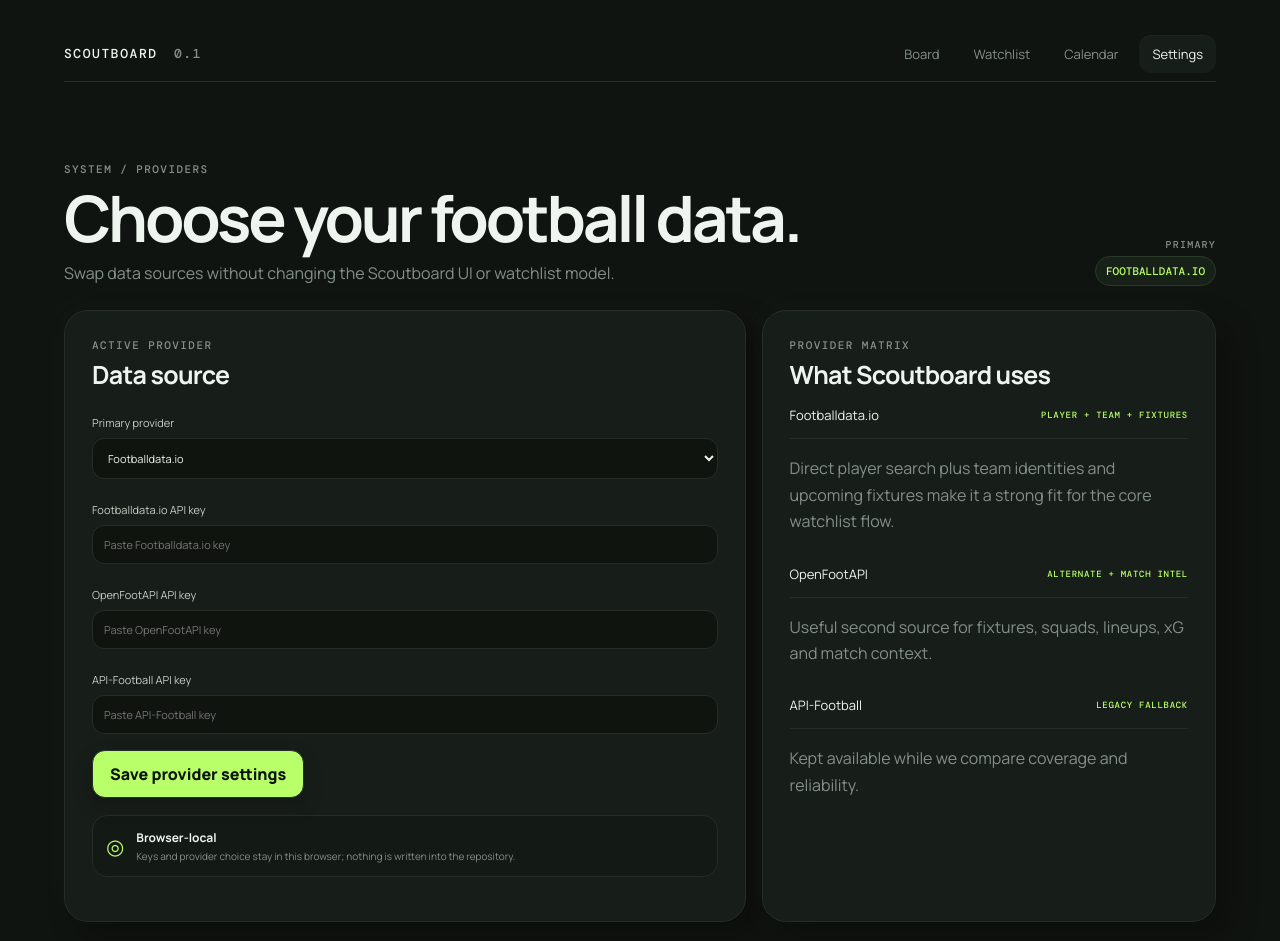
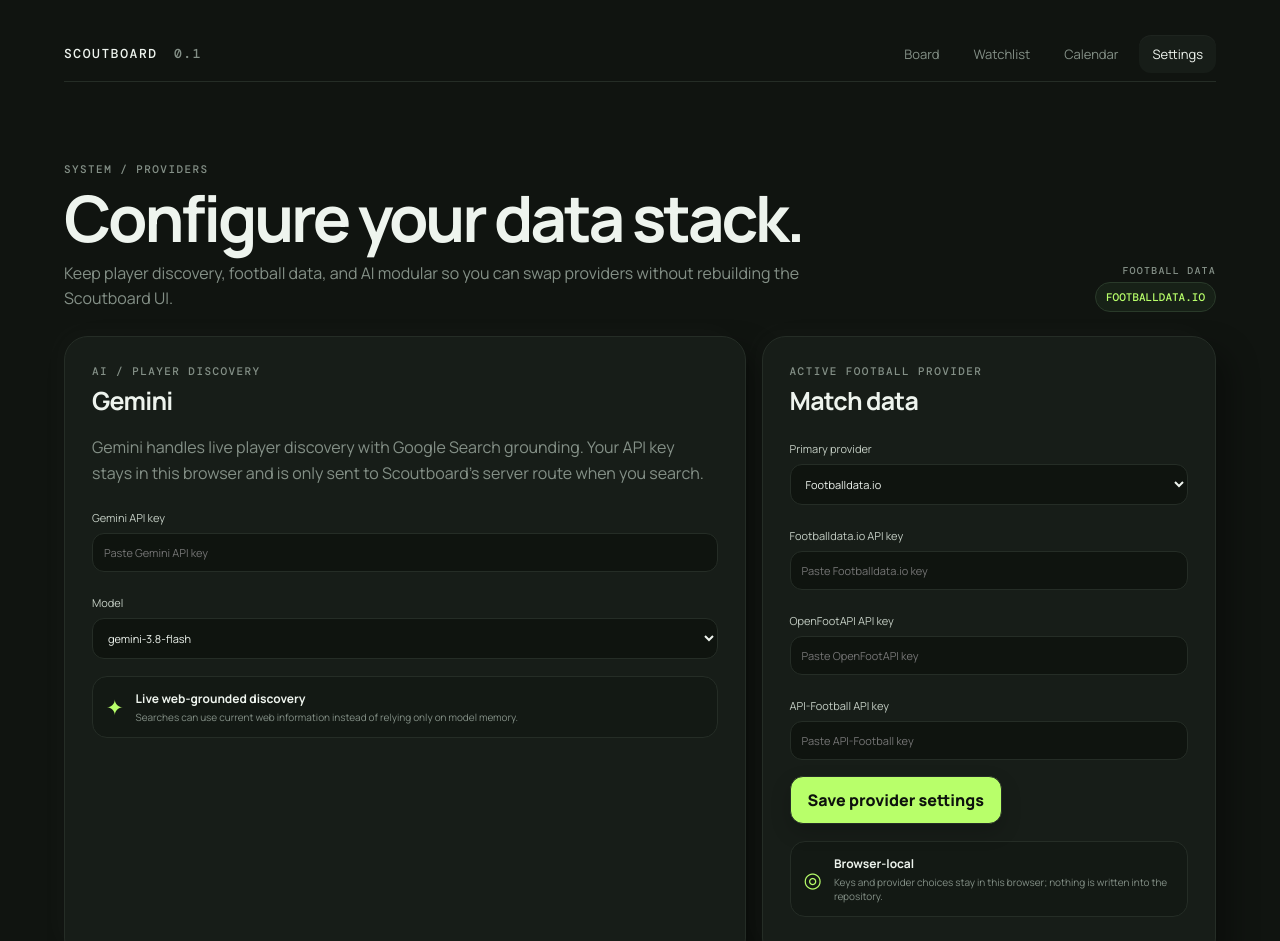
Before and after one commit to omaryazghi98-code/scoutboard, a Next.js app: page /settings in a window 1280 px wide. Shown: the top 941 px of the page. Built offline with nearby package versions, Linux system fonts and the light colour scheme.

Commit message:
feat(settings): add modular Gemini configuration

```diff
--- a/app/settings/page.tsx
+++ b/app/settings/page.tsx
@@ -3,24 +3,63 @@
 import { useEffect, useState } from 'react';
 
 const PROVIDER_KEY = 'scoutboard-provider';
+const GEMINI_KEY = 'scoutboard-gemini-key';
+const GEMINI_MODEL_KEY = 'scoutboard-gemini-model';
 const PROVIDER_KEYS = { footballdata: 'scoutboard-footballdata-key', openfoot: 'scoutboard-openfoot-key', 'api-football': 'scoutboard-api-football-key' } as const;
 type Provider = keyof typeof PROVIDER_KEYS;
+
+const models = ['gemini-3.8-flash', 'gemini-3.7-flash', 'gemini-3.5-flash', 'gemini-2.5-flash'];
 
 export default function SettingsPage() {
   const [provider, setProvider] = useState<Provider>('footballdata');
   const [keys, setKeys] = useState<Record<Provider, string>>({ footballdata: '', openfoot: '', 'api-football': '' });
+  const [geminiKey, setGeminiKey] = useState('');
+  const [geminiModel, setGeminiModel] = useState('gemini-3.8-flash');
   const [saved, setSaved] = useState(false);
 
-  useEffect(() => { try { const stored = window.localStorage.getItem(PROVIDER_KEY) as Provider | null; if (stored && PROVIDER_KEYS[stored]) setProvider(stored); setKeys({ footballdata: window.localStorage.getItem(PROVIDER_KEYS.footballdata) || '', openfoot: window.localStorage.getItem(PROVIDER_KEYS.openfoot) || '', 'api-football': window.localStorage.getItem(PROVIDER_KEYS['api-football']) || '' }); } catch {} }, []);
-  const save = () => { window.localStorage.setItem(PROVIDER_KEY, provider); (Object.keys(PROVIDER_KEYS) as Provider[]).forEach((name) => { const value = keys[name].trim(); if (value) window.localStorage.setItem(PROVIDER_KEYS[name], value); else window.localStorage.removeItem(PROVIDER_KEYS[name]); }); setSaved(true); window.setTimeout(() => setSaved(false), 1800); };
+  useEffect(() => {
+    try {
+      const stored = window.localStorage.getItem(PROVIDER_KEY) as Provider | null;
+      if (stored && PROVIDER_KEYS[stored]) setProvider(stored);
+      setKeys({ footballdata: window.localStorage.getItem(PROVIDER_KEYS.footballdata) || '', openfoot: window.localStorage.getItem(PROVIDER_KEYS.openfoot) || '', 'api-football': window.localStorage.getItem(PROVIDER_KEYS['api-football']) || '' });
+      setGeminiKey(window.localStorage.getItem(GEMINI_KEY) || '');
+      setGeminiModel(window.localStorage.getItem(GEMINI_MODEL_KEY) || 'gemini-3.8-flash');
+    } catch {}
+  }, []);
+
+  const save = () => {
+    window.localStorage.setItem(PROVIDER_KEY, provider);
+    (Object.keys(PROVIDER_KEYS) as Provider[]).forEach((name) => {
+      const value = keys[name].trim();
+      if (value) window.localStorage.setItem(PROVIDER_KEYS[name], value); else window.localStorage.removeItem(PROVIDER_KEYS[name]);
+    });
+    const aiKey = geminiKey.trim();
+    if (aiKey) window.localStorage.setItem(GEMINI_KEY, aiKey); else window.localStorage.removeItem(GEMINI_KEY);
+    window.localStorage.setItem(GEMINI_MODEL_KEY, geminiModel);
+    setSaved(true);
+    window.setTimeout(() => setSaved(false), 1800);
+  };
 
   const labels: Record<Provider, string> = { footballdata: 'Footballdata.io', openfoot: 'OpenFootAPI', 'api-football': 'API-Football' };
   return <main className="workspace">
     <header className="topbar"><a className="brand" href="/">SCOUTBOARD <span>0.1</span></a><nav><a href="/">Board</a><a href="/watchlist">Watchlist</a><a href="/calendar">Calendar</a><a className="navActive" href="/settings">Settings</a></nav></header>
-    <section className="settingsHero"><div><div className="eyebrow">SYSTEM / PROVIDERS</div><h1>Choose your football data.</h1><p>Swap data sources without changing the Scoutboard UI or watchlist model.</p></div><div className="providerBadge"><span>PRIMARY</span><strong>{labels[provider].toUpperCase()}</strong></div></section>
+    <section className="settingsHero"><div><div className="eyebrow">SYSTEM / PROVIDERS</div><h1>Configure your data stack.</h1><p>Keep player discovery, football data, and AI modular so you can swap providers without rebuilding the Scoutboard UI.</p></div><div className="providerBadge"><span>FOOTBALL DATA</span><strong>{labels[provider].toUpperCase()}</strong></div></section>
     <section className="settingsGrid">
-      <article className="featureCard settingsCard"><div className="eyebrow">ACTIVE PROVIDER</div><h2>Data source</h2><label className="fieldLabel">Primary provider<select value={provider} onChange={(event) => setProvider(event.target.value as Provider)}>{(Object.keys(labels) as Provider[]).map((name) => <option value={name} key={name}>{labels[name]}</option>)}</select></label>{(Object.keys(labels) as Provider[]).map((name) => <label className="fieldLabel" key={name}>{labels[name]} API key<input type="password" value={keys[name]} onChange={(event) => setKeys((current) => ({ ...current, [name]: event.target.value }))} placeholder={`Paste ${labels[name]} key`} autoComplete="off" /></label>)}<div className="settingsActions"><button className="primaryButton" onClick={save}>{saved ? '✓ Saved' : 'Save provider settings'}</button></div><div className="settingsNote"><span>◎</span><div><strong>Browser-local</strong><small>Keys and provider choice stay in this browser; nothing is written into the repository.</small></div></div></article>
-      <article className="featureCard settingsCard"><div className="eyebrow">PROVIDER MATRIX</div><h2>What Scoutboard uses</h2><div className="providerRow"><span>Footballdata.io</span><strong>PLAYER + TEAM + FIXTURES</strong></div><p>Direct player search plus team identities and upcoming fixtures make it a strong fit for the core watchlist flow.</p><div className="providerRow"><span>OpenFootAPI</span><strong>ALTERNATE + MATCH INTEL</strong></div><p>Useful second source for fixtures, squads, lineups, xG and match context.</p><div className="providerRow"><span>API-Football</span><strong>LEGACY FALLBACK</strong></div><p>Kept available while we compare coverage and reliability.</p></article>
+      <article className="featureCard settingsCard">
+        <div className="eyebrow">AI / PLAYER DISCOVERY</div><h2>Gemini</h2>
+        <p>Gemini handles live player discovery with Google Search grounding. Your API key stays in this browser and is only sent to Scoutboard's server route when you search.</p>
+        <label className="fieldLabel">Gemini API key<input type="password" value={geminiKey} onChange={(event) => setGeminiKey(event.target.value)} placeholder="Paste Gemini API key" autoComplete="off" /></label>
+        <label className="fieldLabel">Model<select value={geminiModel} onChange={(event) => setGeminiModel(event.target.value)}>{models.map((model) => <option value={model} key={model}>{model}</option>)}</select></label>
+        <div className="settingsNote"><span>✦</span><div><strong>Live web-grounded discovery</strong><small>Searches can use current web information instead of relying only on model memory.</small></div></div>
+      </article>
+      <article className="featureCard settingsCard">
+        <div className="eyebrow">ACTIVE FOOTBALL PROVIDER</div><h2>Match data</h2>
+        <label className="fieldLabel">Primary provider<select value={provider} onChange={(event) => setProvider(event.target.value as Provider)}>{(Object.keys(labels) as Provider[]).map((name) => <option value={name} key={name}>{labels[name]}</option>)}</select></label>
+        {(Object.keys(labels) as Provider[]).map((name) => <label className="fieldLabel" key={name}>{labels[name]} API key<input type="password" value={keys[name]} onChange={(event) => setKeys((current) => ({ ...current, [name]: event.target.value }))} placeholder={`Paste ${labels[name]} key`} autoComplete="off" /></label>)}
+        <div className="settingsActions"><button className="primaryButton" onClick={save}>{saved ? '✓ Saved' : 'Save provider settings'}</button></div>
+        <div className="settingsNote"><span>◎</span><div><strong>Browser-local</strong><small>Keys and provider choices stay in this browser; nothing is written into the repository.</small></div></div>
+      </article>
     </section>
+    <section className="sectionBlock"><div className="sectionHeader"><div><div className="eyebrow">STACK</div><h2>Scoutboard provider matrix</h2></div></div><div className="splitGrid"><article className="featureCard"><div className="providerRow"><span>Gemini</span><strong>PLAYER DISCOVERY + AI</strong></div><p>Current-web player search and, later, scouting summaries and research workflows.</p><div className="providerRow"><span>{labels[provider]}</span><strong>FIXTURES / MATCH DATA</strong></div><p>Your selected football provider remains separate from AI discovery.</p></article><article className="featureCard"><div className="providerRow"><span>Security</span><strong>NO REPO SECRETS</strong></div><p>Keys are entered at runtime and saved only to local browser storage. Never commit API keys to GitHub.</p></article></div></section>
   </main>;
 }
```
